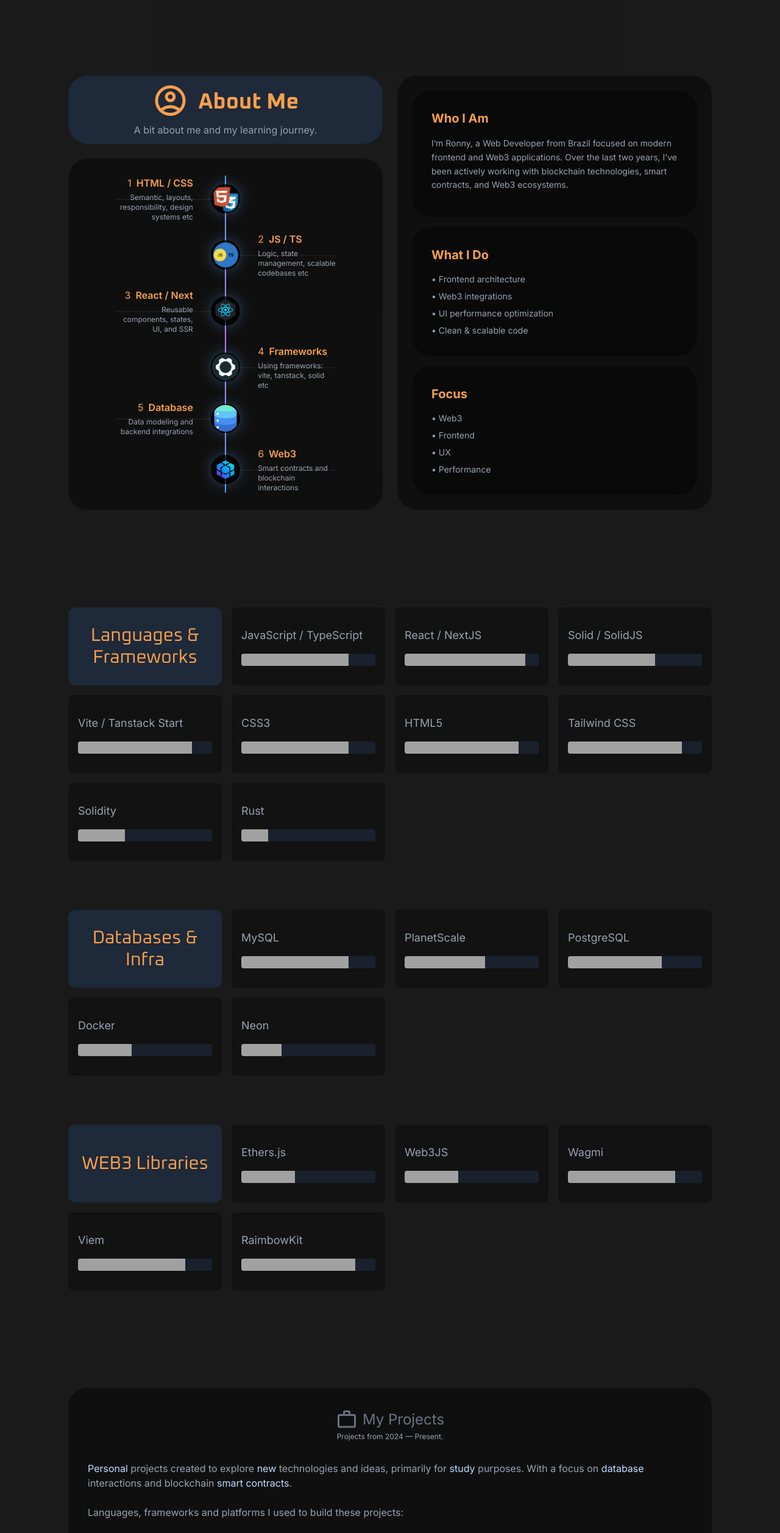
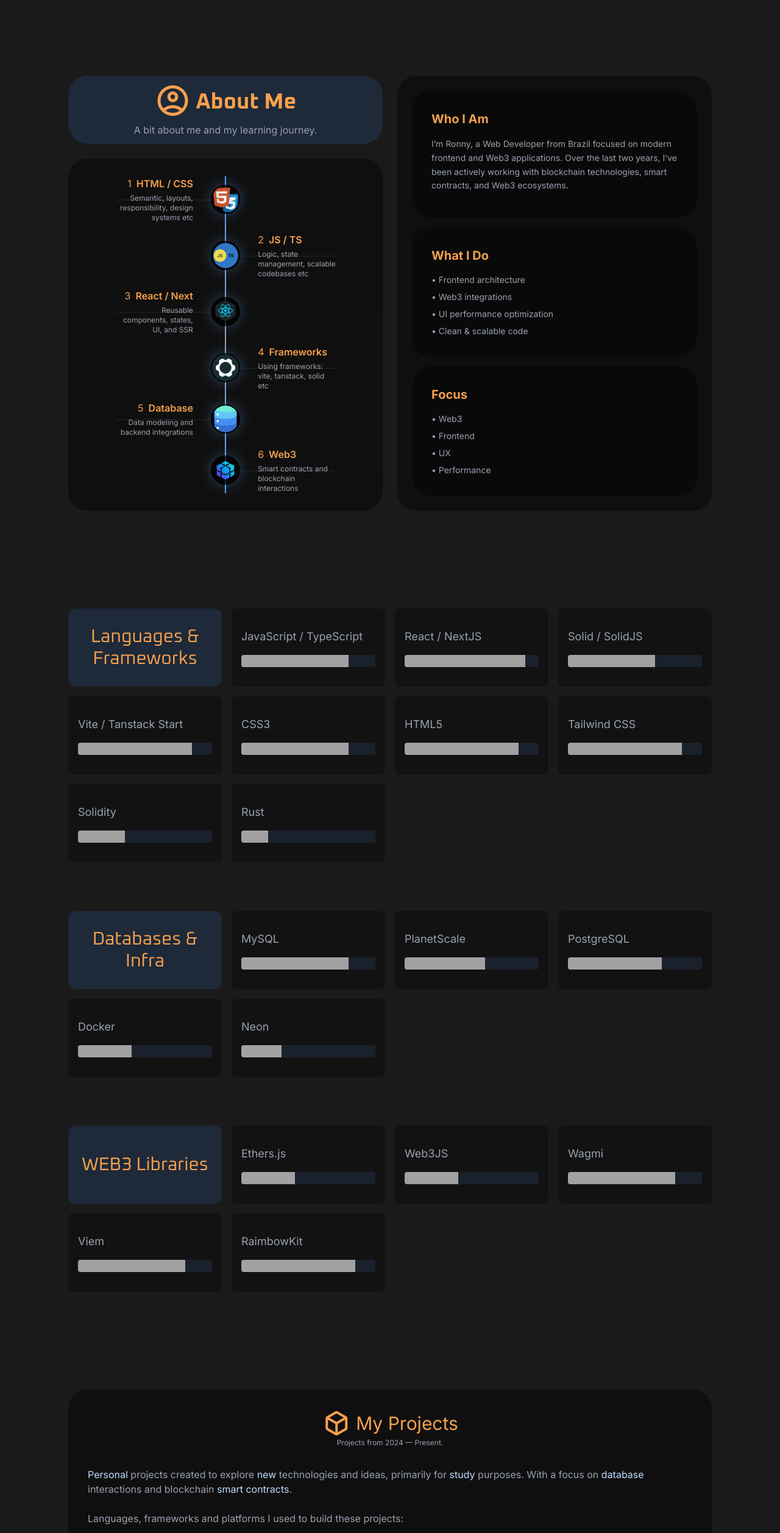
Before and after one commit to Ronny2k-git/portfolio, a React (Vite) app: page / in a window 1280 px wide. Shown: the part 900-3414 px from the top of the page at 61% size. Built offline with nearby package versions, Linux system fonts and the light colour scheme.

Commit message:
chore: update the project card component

```diff
--- a/src/home/components/SectionHeader.tsx
+++ b/src/home/components/SectionHeader.tsx
@@ -1,21 +1,36 @@
+import { Card } from '@/ui/components'
 import { twMerge } from 'tailwind-merge'
 
 type SectionHeaderProps = {
   title: string
   icon?: React.ReactNode
+  description: string
   className?: string
 }
 
-export function SectionHeader({ title, icon, className }: SectionHeaderProps) {
+export function SectionHeader({
+  title,
+  icon,
+  description,
+  className,
+}: SectionHeaderProps) {
   return (
-    <header
-      className={twMerge('flex items-center justify-center gap-4', className)}
+    <Card
+      className={twMerge(
+        'flex items-center p-4 min-h-28 justify-center gap- rounded-4xl',
+        className,
+      )}
+      variant={'secondary'}
     >
-      {icon && <span>{icon}</span>}
+      <div className="flex items-center gap-2">
+        {icon && <span>{icon}</span>}
 
-      <h2 className="text-3xl sm:text-4xl max-sm:text-center font-bold font-display text-solar">
-        {title}
-      </h2>
-    </header>
+        <h2 className="text-3xl sm:text-4xl max-sm:text-center font-bold font-display text-solar">
+          {title}
+        </h2>
+      </div>
+
+      <span className="text-gray-400 text-center">{description}</span>
+    </Card>
   )
 }
--- a/src/home/subcomponents/TimeLineDesktop.tsx
+++ b/src/home/subcomponents/TimeLineDesktop.tsx
@@ -10,7 +10,7 @@ export function TimeLineDesktop() {
         whileInView={{ height: '100%' }}
         transition={{ duration: 1.2, ease: 'easeInOut' }}
         viewport={{ once: true }}
-        className="absolute h-full w-[2.5px] bg-gradient-to-b from-blue-400 via-purple-400 to-blue-400"
+        className="absolute h-full w-[2.5px] bg-gradient-to-b from-blue-400 via-gray-400 to-blue-400"
       />
 
       <div className="flex flex-col gap-4">
--- a/src/home/subcomponents/TimeLineMobile.tsx
+++ b/src/home/subcomponents/TimeLineMobile.tsx
@@ -9,7 +9,7 @@ export function TimeLineMobile() {
         whileInView={{ width: '100%' }}
         transition={{ duration: 1.2, ease: 'easeInOut' }}
         viewport={{ once: true }}
-        className="relative h-[2.5px] bg-gradient-to-r from-blue-400 via-purple-400 to-blue-400 mb-12"
+        className="relative h-[2.5px] bg-gradient-to-r from-blue-400 via-gray-400 to-blue-400 mb-12"
       />
 
       <div className="grid max-sm:grid-cols-3 grid-cols-6 gap-4">
--- a/src/routes/index.tsx
+++ b/src/routes/index.tsx
@@ -72,28 +72,19 @@ export default function Home() {
         >
           <div className="w-full max-lg:grid-cols-1 grid grid-cols-2 gap-6">
             <div className="flex flex-col gap-6">
-              <Card
-                variant={'secondary'}
-                className="justify-center max-lg:hidden p-4 h-28 rounded-4xl"
-              >
               <SectionHeader
+                className="max-lg:hidden"
                 title="About Me"
                 icon={
-                    <Icon className="!text-5xl sm:!text-6xl">
-                      account_circle
-                    </Icon>
+                  <Icon className="!text-5xl sm:!text-6xl">account_circle</Icon>
                 }
+                description={'A bit about me and my learning journey.'}
               />
-
-                <span className="text-gray-400 text-center">
-                  A bit about me and my learning journey.
-                </span>
-              </Card>
 
               {/* My Timeline */}
               <Card className="w-full h-full gap-5 items-center justify-center rounded-4xl p-6">
-                <div className="flex items-center text-gray-500 gap-2 text-2xl max-sm:text-xl lg:hidden text-center">
-                  <Icon className="!text-4xl">avg_time</Icon>
+                <div className="flex items-center text-solar gap-2 text-2xl max-sm:text-xl lg:hidden text-center">
+                  <Icon className="!text-4xl ">avg_time</Icon>
                   My learning journey
                 </div>
 
@@ -118,46 +109,57 @@ export default function Home() {
                 )
               })}
             </Card>
-            {/* Description */}
           </div>
         </motion.section>
 
         {/* Skill Cards Section */}
-        <motion.section
+        <section
           id="skill"
           className="relative flex flex-col w-full items-center gap-20 text-solar"
+        >
+          <div className="flex flex-col w-full items-center max-lg:gap-6 gap-20">
+            {/* Languages & Frameworks*/}
+            <motion.div
+              className="w-full z-40 max-md:grid-cols-[repeat(auto-fit,minmax(250px,1fr))] grid grid-cols-3 xl:grid-cols-4 gap-4"
               whileInView={{ opacity: 1, y: 0 }}
               initial={{ opacity: 0, y: 120 }}
               transition={{ duration: 1 }}
             >
-          <div className="flex flex-col w-full items-center max-lg:gap-6 gap-20">
-            {/* Languages & Frameworks*/}
-            <div className="w-full z-40 max-md:grid-cols-[repeat(auto-fit,minmax(250px,1fr))] grid grid-cols-3 xl:grid-cols-4 gap-4">
               <SectionCard title="Languages & Frameworks" />
 
               {SKILL_CARD_LANGUAGES.map((card) => (
                 <SkillCard key={card.lang} pct={card.pct} title={card.lang} />
               ))}
-            </div>
+            </motion.div>
           </div>
 
           {/* Databases & Infra */}
-          <div className="w-full max-md:grid-cols-[repeat(auto-fit,minmax(250px,1fr))] grid grid-cols-3 xl:grid-cols-4 gap-4">
+          <motion.div
+            className="w-full max-md:grid-cols-[repeat(auto-fit,minmax(250px,1fr))] grid grid-cols-3 xl:grid-cols-4 gap-4"
+            whileInView={{ opacity: 1, y: 0 }}
+            initial={{ opacity: 0, y: 120 }}
+            transition={{ duration: 1 }}
+          >
             <SectionCard title="Databases & Infra" />
             {SKILL_CARD_DATABASES_AND_INFRA.map((card) => (
               <SkillCard key={card.lang} title={card.lang} pct={card.pct} />
             ))}
-          </div>
+          </motion.div>
 
           {/* WEB3 Libraries */}
-          <div className="w-full max-md:grid-cols-[repeat(auto-fit,minmax(250px,1fr))] grid grid-cols-3 xl:grid-cols-4 gap-4">
+          <motion.div
+            className="w-full max-md:grid-cols-[repeat(auto-fit,minmax(250px,1fr))] grid grid-cols-3 xl:grid-cols-4 gap-4"
+            whileInView={{ opacity: 1, y: 0 }}
+            initial={{ opacity: 0, y: 120 }}
+            transition={{ duration: 1 }}
+          >
             <SectionCard title="WEB3 Libraries" />
 
             {SKILL_CARD_WEB3.map((card) => (
               <SkillCard key={card.lang} title={card.lang} pct={card.pct} />
             ))}
-          </div>
-        </motion.section>
+          </motion.div>
+        </section>
 
         {/* My projects Section*/}
         <motion.section
@@ -169,26 +171,22 @@ export default function Home() {
         >
           <div className="w-full max-[1350px]:flex flex-col grid max-lg:grid-cols-1 max-desktop-lg:grid-cols-2 grid-cols-2 gap-6">
             <div className="flex flex-col items-center gap-6">
-              <Card
-                variant={'secondary'}
-                className="items-center max-[1350px]:hidden justify-center p-4 h-28 rounded-4xl"
-              >
               <SectionHeader
+                className="max-[1350px]:hidden"
                 title="My Projects"
-                  icon={<Icon className="!text-5xl sm:!text-6xl">work</Icon>}
+                icon={<Icon className=" !text-5xl sm:!text-6xl">work</Icon>}
+                description=" Projects from 2024 — Present."
               />
-                <span className="text-gray-400">
-                  Projects from 2024 — Present.
-                </span>
-              </Card>
 
               {/* Description & Techs tag */}
               <Card className="w-full h-full rounded-4xl p-8">
                 <div className="flex flex-col max-sm:items-center h-full gap-6">
                   {/* Mobile title */}
                   <div className="hidden max-[1350px]:flex flex-col items-center justify-center mb-2 text-gray-500">
-                    <div className="flex items-center gap-2 text-2xl max-sm:text-xl">
-                      <Icon className="!text-4xl">work</Icon>
+                    <div className="flex items-center text-solar gap-2 text-3xl max-sm:text-2xl">
+                      <Icon className="!text-5xl max-sm:!text-4xl">
+                        deployed_code
+                      </Icon>
                       My Projects
                     </div>
                     <span className="text-xs text-gray-400">
@@ -206,6 +204,7 @@ export default function Home() {
                     interactions and blockchain{' '}
                     <span className="text-blue-200">smart contracts</span>.
                   </h3>
+
                   <p className="text-gray-400">
                     Languages, frameworks and platforms I used to build these
                     projects:
@@ -274,7 +273,7 @@ export default function Home() {
         {/* My experience Section */}
         <motion.section
           id="experience"
-          className="flex w-full items-center justify-center gap-20 text-solar"
+          className="relative flex flex-col w-full gap-20 text-solar"
           whileInView={{ opacity: 1, y: 0 }}
           initial={{ opacity: 0, y: 120 }}
           transition={{ duration: 1 }}
@@ -282,6 +281,7 @@ export default function Home() {
           <SectionHeader
             title="My Experience"
             icon={<Icon className="!text-5xl sm:!text-6xl">timeline</Icon>}
+            description="From 2024 - Present"
           />
 
           {/* {
@@ -296,3 +296,18 @@ export default function Home() {
     </main>
   )
 }
+
+// {/* <div className="flex w-screen relative p-4">
+//             {/* Card One */}
+//             <Card
+//               className="relative z-10 w-[55vw] p-6 rounded-4xl h-[28rem]"
+//               variant={'gradient'}
+//             ></Card>
+
+//             {/* Card Two */}
+//             <Card
+//               className="z-20 absolute w-[55vw] top-1/2 left-1/2 -translate-x-1/2 -translate-y-1/2
+//                    p-4 rounded-4xl h-[25rem] "
+//               variant={'basic'}
+//             ></Card>
+//           </div> */}
```
Also changed, not shown: src/home/components/ProjectCard.tsx (+32 -5 lines). Lines whose indentation alone changed are shown as unchanged.
